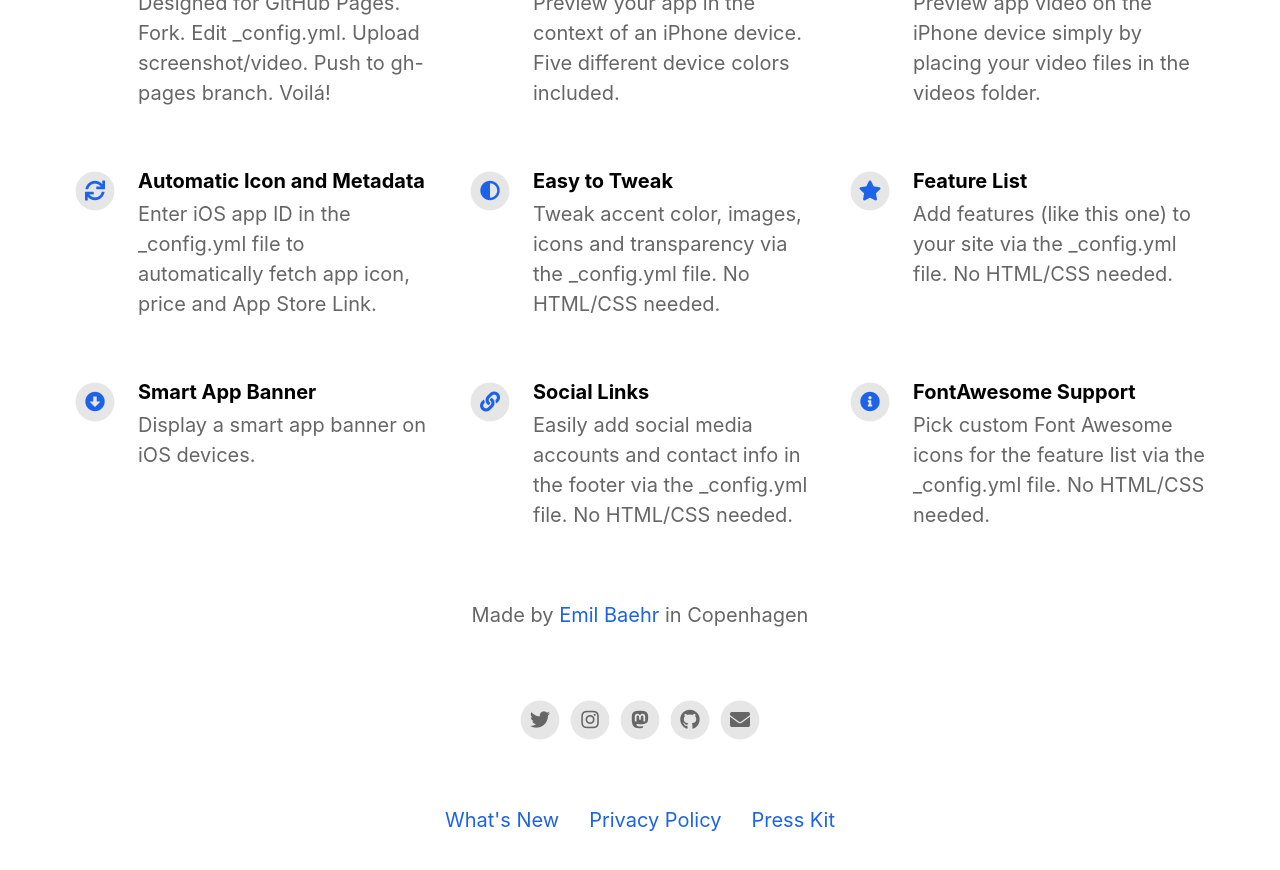
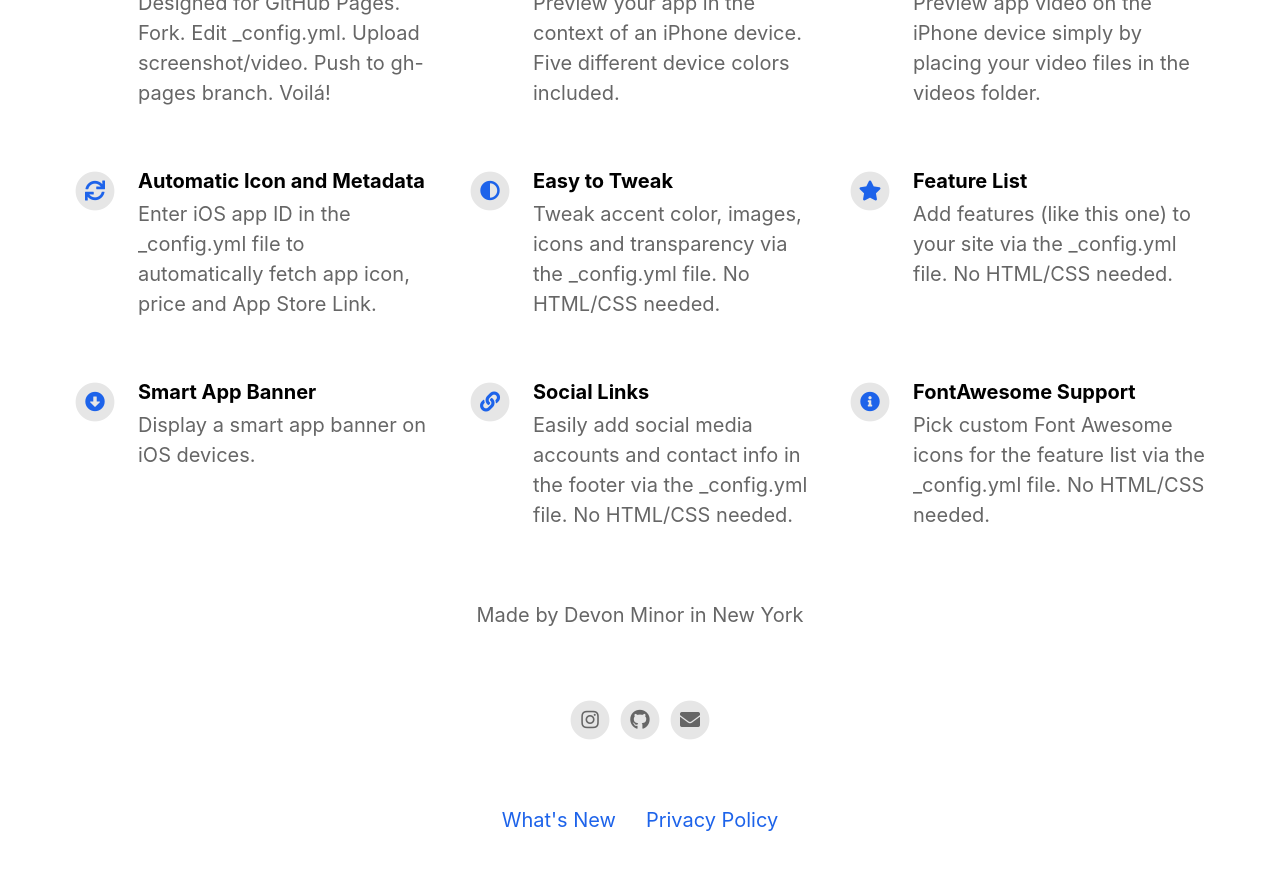
Before and after one commit to devonminor/univoz, a Jekyll site: the page built from index.html, in a window 1280 px wide and 900 px high, scrolled down 1124 px. Shown: the top 870 px of the window. Built offline with Jekyll 4.4.1, drawn with Linux system fonts in a browser that asks for light colours; nearby versions of some CDN libraries.

Commit message:
Update _config.yml

```diff
--- a/_config.yml
+++ b/_config.yml
@@ -2,12 +2,12 @@
 page_title                                :                                           # Automatically populates with app name if not set and if iOS app ID is set. Otherwise enter manually.
 
 # App Info
-ios_app_id                                : 1234793120                                # Required. Enter iOS app ID to automatically populate name, price and icons (e.g. 718043190).
+ios_app_id                                : 6743641974                                # Required. Enter iOS app ID to automatically populate name, price and icons (e.g. 718043190).
 ios_app_country                           : us                                        # Required outside USA. Enter 2 letter country code as in https://en.wikipedia.org/wiki/ISO_3166-1_alpha-2
 
 appstore_link                             :                                           # Automatically populates if not set and if iOS app ID is set. Otherwise enter manually.
 playstore_link                            :                                           # Enter Google Play Store URL.
-presskit_download_link                    : https://emilbaehr.com                                          # Enter a link to downloadable file or (e.g. public Dropbox link to a .zip file).
+presskit_download_link                    :                                           # Enter a link to downloadable file or (e.g. public Dropbox link to a .zip file).
                                                                                       # Or upload your press kit file to assets and set path accordingly (e.g. "assets/your_press_kit.zip").
 
 app_icon                                  : # assets/appicon.png                      # Automatically populates if not set and if iOS app ID is set.  Otherwise enter path to icon file manually.
@@ -20,18 +20,18 @@ enable_smart_app_banner                   : true
 
 
 # Information About Yourself
-your_name                                 : Emil Baehr
-your_link                                 : https://emilbaehr.com
-your_city                                 : Copenhagen
-email_address                             : emil.baehr@gmail.com
+your_name                                 : Devon Minor
+your_link                                 :
+your_city                                 : New York
+email_address                             : devon.minor.00@gmail.com
 linkedin_username                         :
 linkedin_company                          :
 facebook_username                         :
-instagram_username                        : ebaehr
-twitter_username                          : ebaehr
-github_username                           : emilbaehr
+instagram_username                        : devon.minor
+twitter_username                          :
+github_username                           : devonminor
 youtube_username                          :
-mastodon_link                             : https://mastodon.social/@ebaehr
+mastodon_link                             :
 
 
 
```
